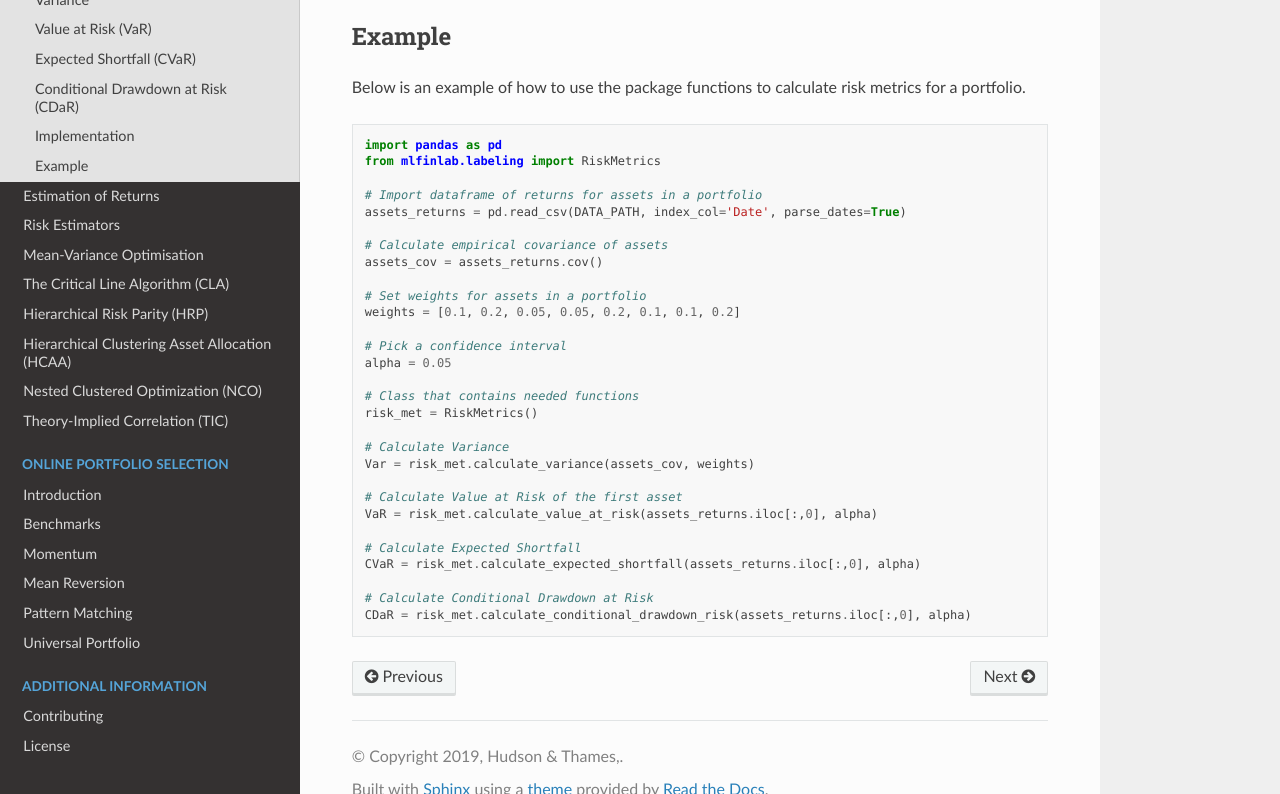
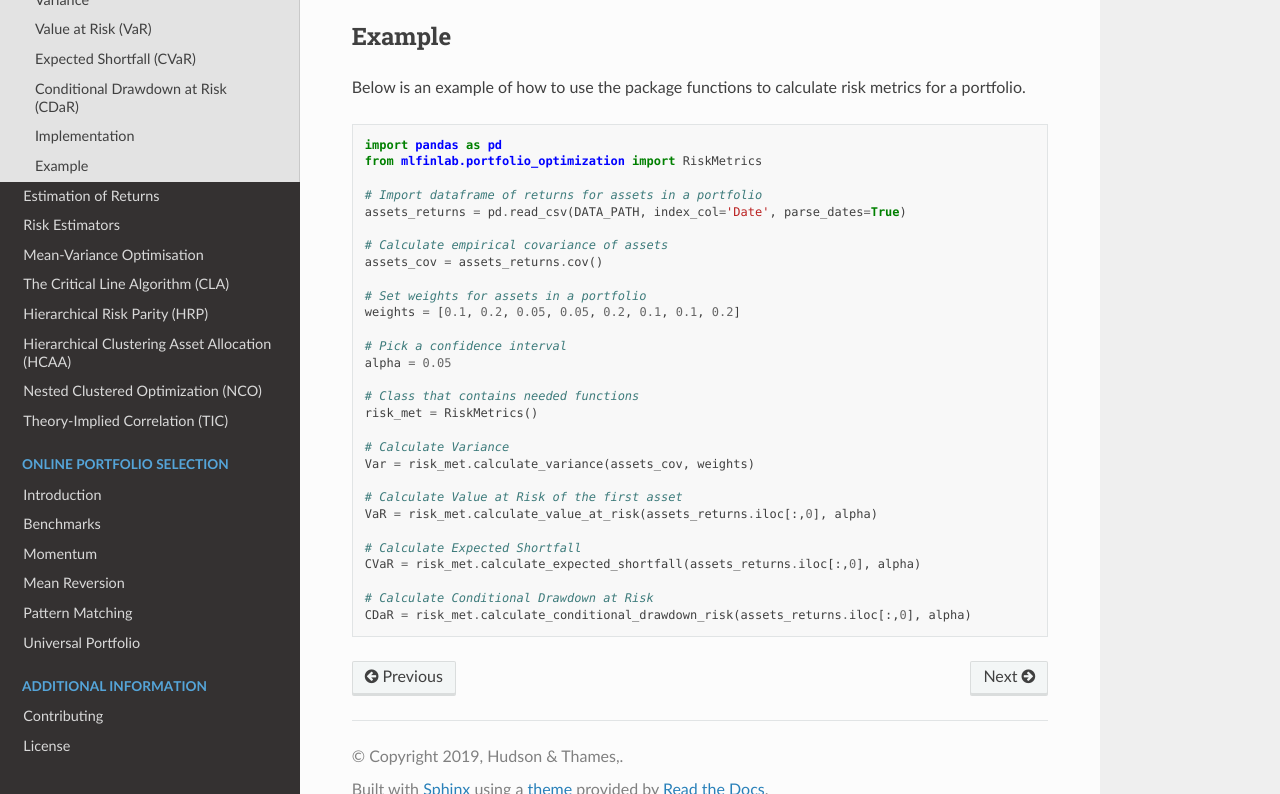
Before and after one commit to hudson-and-thames/mlfinlab, a Sphinx documentation site: the page built from docs/source/portfolio_optimisation/risk_metrics.rst, in a window 1280 px wide and 900 px high, scrolled down 2636 px, cut to the strip 106-900 px from the top of the window. Built offline with Sphinx 7.4.7 and the Read the Docs theme 2.0.0, drawn with Linux system fonts in a browser that asks for light colours.

Commit message:
Update risk_metrics.rst
Fixing bad import

```diff
--- a/docs/source/portfolio_optimisation/risk_metrics.rst
+++ b/docs/source/portfolio_optimisation/risk_metrics.rst
@@ -124,7 +124,7 @@ Below is an example of how to use the package functions to calculate risk metric
 .. code-block::
 
     import pandas as pd
-    from mlfinlab.labeling import RiskMetrics
+    from mlfinlab.portfolio_optimization import RiskMetrics
 
     # Import dataframe of returns for assets in a portfolio
     assets_returns = pd.read_csv(DATA_PATH, index_col='Date', parse_dates=True)
```
